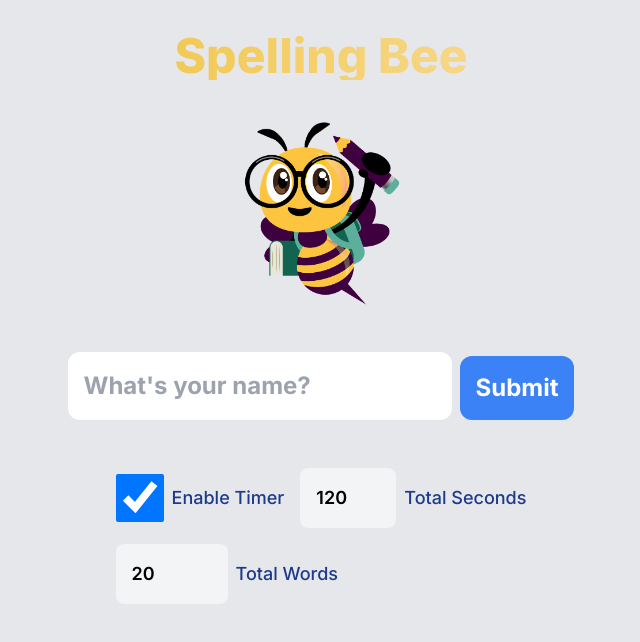
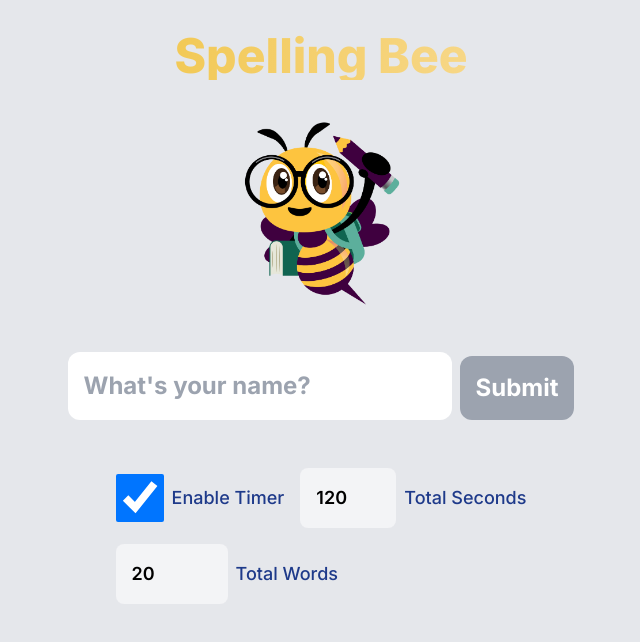
Before and after one commit to christiancrisologo/spelling-bee-app, a Next.js app: page / in a window 1280 px wide. Shown: the top 642 px of the page, without its empty margins (319-959 px from the left). Built offline with nearby package versions, Linux system fonts and the light colour scheme.

Commit message:
Refactor compononts to use Page routing and add game results

```diff
--- a/app/ui/SpellingBee.tsx
+++ b/app/bee/ui/SpellingBee.tsx
@@ -1,18 +1,19 @@
 "use client"
 
 import React, { ReactNode, useEffect, useState } from 'react';
-import { Word  as WordType } from '../lib/definitions';
+import { Word  as WordType } from '../../lib/definitions';
 import TopBar from './TopBar';
-import { SpeechSynthType, getSpeechSynth } from '../lib/SpeechSynth';
-import { getRandomItem, getRandomInt } from '../lib/utils';
+import { SpeechSynthType, getSpeechSynth } from '../../lib/SpeechSynth';
+import { getRandomItem, getRandomInt } from '../../lib/utils';
 import BottomBar from './BottomBar';
-import Spinner from './Spinner';
+import Spinner from '../../ui/Spinner';
+import { useSearchParams } from 'next/navigation';
 
 export type SpellingBeeProps = {
-  words: any[]
-  playerName: string
-  enableTimer: boolean
-  totalWords: number
+  words: WordType[]
+  // playerName: string
+  // enableTimer: boolean
+  // totalWords: number
 }
 
 type OptButtonType = {
@@ -58,16 +59,25 @@ const wrongResponses = [
 ];
 
 const SpellingBee = (props: SpellingBeeProps) => {
-  const { words, playerName, enableTimer, totalWords } = props;
+  const { words } = props;
+  const searchParams = useSearchParams()!;
+  console.log(searchParams);
   const [speech, setSpeech] = useState<SpeechSynthType | undefined>();
-  const [userInput, setUserInput] = useState('');
+  const [userAnswerInput, setUserAnswerInput] = useState('');
   const [gameWords, setGameWords] = useState<WordType[]>(words);
   const [currentWord, setCurrentWord] = useState<WordType>();
   const [score, setScore] = useState(0);
-  const [completedWords, setCompletedWords] = useState(0);
+  const [roundCount, setRoundCount] = useState(0);
+  const [correctWords, setCorrectWords] = useState(0);
   const [skippedWords, setSkippeddWords] = useState(0);
   const [gameStatus, setGameStatus] = useState('start');
   const [restartTimer, setRestartTimer] = useState(false);
+
+  // params
+  const playerName = searchParams.get('playerName') || 'no-name';
+  const enableTimer = !!searchParams.get('enableTimer') || false;
+  const totalWords = parseInt(searchParams.get('totalWords')!) || 10;
+  const totalSeconds = parseInt(searchParams.get('totalSeconds')!) || 60;
 
   useEffect( ()=> {
     if (typeof window !== undefined && !speech) {
@@ -101,28 +111,35 @@ const SpellingBee = (props: SpellingBeeProps) => {
     setGameStatus('answer-correct');
     speakRandomResponse(correctResponses);
     setScore(score+10);
-    setCompletedWords(completedWords+1);
+    setCorrectWords(correctWords+1);
     setTimeout(() => {
       nextWord();
     }, 2000)
   }
 
   const checkSpelling = () => {
-    if (userInput.trim().toLowerCase() === currentWord?.word!.toLowerCase()) {
+    if (userAnswerInput.trim().toLowerCase() === currentWord?.word!.toLowerCase()) {
       answerIsCorrect();
     } else {
       speakRandomResponse(wrongResponses);
     }
   };
 
+  const validateIsGameOver = () => {
+    if (roundCount >= totalWords) {
+      return true;
+    }
+    return false;
+  }
 
   const nextWord = () => {
-    setUserInput('');
+    setUserAnswerInput('');
     setTimeout(() => {
       createNewWord();
       setGameStatus('playing');
       setRestartTimer(true);
-    },1000);
+      setRoundCount(roundCount+1);
+    }, 1000);
 
   }
 
@@ -131,14 +148,17 @@ const SpellingBee = (props: SpellingBeeProps) => {
     setSkippeddWords(skippedWords+1);
     setRestartTimer(false);
     setTimeout(() => {
-      nextWord();
+      if (validateIsGameOver()) {
+        setGameStatus('game-over');
+      } else {
+        nextWord();
+      }
     },3000)
   }
 
   const gameStart = () => {
     nextWord();
   }
-
 
   const hint = () => {
     const hints = [
@@ -150,7 +170,7 @@ const SpellingBee = (props: SpellingBeeProps) => {
   }
 
   const onQuit = () => {
-    window.location.reload();
+    window.location.href = '/';
   }
 
   const onTimerOver = () => {
@@ -159,20 +179,37 @@ const SpellingBee = (props: SpellingBeeProps) => {
     speakRandomResponse(timerOutResponses);
     setTimeout(() => {
       setRestartTimer(false);
-      nextWord();
+      if (validateIsGameOver()) {
+        setGameStatus('game-over');
+      } else {
+        nextWord();
+      }
     },1000);
   }
+
+  const onWordSubmit = () => {
+    checkSpelling();
+  }
+
+  const handleKeyDown = (event: any) => {
+    if (event.keyCode === 13) {
+      onWordSubmit();
+    }
+  };
 
   const isReady =  words.length && !!speech;
   const wordToSpeak = currentWord?.word;
 
-  return (<div className="flex flex-col h-screen bg-gray-200 w-11/12">
+
+  return (<div className="flex flex-col h-screen bg-gray-200 w-full">
     <TopBar
       score={score}
       playerName={playerName}
       onTimerOver={onTimerOver}
       restartTimer={restartTimer}
-      enableTimer={enableTimer}/>
+      enableTimer={enableTimer}
+      totalSeconds={totalSeconds}
+    />
 
     {
       !isReady && (<Spinner />)
@@ -180,12 +217,12 @@ const SpellingBee = (props: SpellingBeeProps) => {
 
     {
      isReady && (
-      <div className="p-4 w-full mt-10">
+      <div className="p-4 w-11/12 mt-10 self-center">
         <div className="flex flex-col justify-center">
           {
             gameStatus === 'start' && (<div className='flex justify-center flex-col'>
               <button
-                className="bg-white px-5 py-3 rounded-xl text-2xl font-bold"
+                className="mt-1 p-4 bg-blue-500 text-white hover:bg-blue-700 focus:outline-none text-2xl font-bold rounded-xl disabled:bg-gray-400"
                 onClick={() => {
                   gameStart();
                 }}>
@@ -195,7 +232,7 @@ const SpellingBee = (props: SpellingBeeProps) => {
           }
           {
             gameStatus === 'playing' && (<button
-              className="bg-gray-100 p-4 mb-4 rounded-xl text-xl font-bold hover:bg-orange-200 border"
+              className="bg-orange-100 p-4 mb-4 rounded-xl text-xl font-bold hover:bg-orange-200 border"
               onClick={() => {
                 skipWord();
               }}>
@@ -229,13 +266,15 @@ const SpellingBee = (props: SpellingBeeProps) => {
                       <input  type="text" name="word-input" id="word-input"
                         className="bg-white p-4 rounded-xl text-2xl font-bold"
                         placeholder="Spell the word here!"
-                        value={userInput}
-                        onChange={(e) => setUserInput(e.target.value)}
+                        value={userAnswerInput}
+                        onChange={(e) => setUserAnswerInput(e.target.value)}
+                        onKeyDown={handleKeyDown}
                         disabled={!currentWord?.word} />
                       <button
-                        className="mt-1 p-4 bg-blue-500 text-white hover:bg-blue-700 focus:outline-none text-2xl font-bold rounded-xl"
-                        onClick={()=> checkSpelling()}
-                        disabled={!userInput.length}
+                        className="mt-1 p-4 bg-blue-500 text-white hover:bg-blue-700 focus:outline-none text-2xl font-bold rounded-xl disabled:bg-gray-400"
+                        onClick={onWordSubmit}
+                        disabled={!userAnswerInput.length}
+                        onKeyDown={handleKeyDown}
                         >
                           Submit
                       </button>
@@ -256,13 +295,38 @@ const SpellingBee = (props: SpellingBeeProps) => {
                 </div>)
             }
 
+            {
+              gameStatus === "game-over" && (
+                <div className="md:w-1/2 self-center mt-2">
+                    <h1 className="text-center mb-8 text-4xl font-extrabold">
+                      Good Job <span className="text-orange-700">{playerName} </span>!
+                    </h1>
+                    <div className="mt-4 bg-slate-100 border-gray-400 rounded-xl p-4 border-4 shadow-sm ">
+                      <h2 className="text-blue-500 text-center text-2xl font-extrabold">Your Spelling Bee Result</h2>
+                      <div className="flex-col mt-4">
+                        <div className="p-2 flex flex-row">
+                          <span className="text-gray-700 flex py-1 me-2 w-40">Total scores </span>
+                          <div className="py-1 px-2 rounded text-white bg-slate-400 font-semibold">{score}</div>
+                        </div>
+                        <div className="p-2 flex flex-row">
+                            <span className="text-gray-700 flex py-1 me-2 w-40">Wrong answers </span>
+                            <div className="py-1 px-2 rounded text-white bg-slate-400 font-semibold">{skippedWords}</div>
+                        </div>
+
+                      </div>
+                  </div>
+                </div>
+              )
+            }
+
         </div>
       </div>)
     }
 
     <BottomBar
+      roundCount={roundCount}
       skippedWords={skippedWords}
-      completedWords={completedWords}
+      correctWords={correctWords}
       totalWords={totalWords}
       onQuit={onQuit} />
 
--- a/app/page.tsx
+++ b/app/page.tsx
@@ -1,13 +1,43 @@
-import { fetchWords } from "./lib/data";
-import Main from "./ui/Main";
-import data from './data.json';
+// import { fetchWords } from "./lib/data";
+// import Main from "./ui/Main";
+// import data from './data.json';
+import Image from 'next/image';
+import StartScreen, { UserSettings } from "./ui/StartScreen";
 
-export default async function Home() {
-  const words = data;
+export default async function Main() {
 
   return (
-    <main className="flex min-h-screen w-full flex-col items-center justify-between">
-      <Main words={words} />
+    <main className="flex min-h-screen w-full bg-gray-200">
+      <div className="flex flex-col items-center justify-between g-gray-200 w-full">
+        <div className="mt-4 p-4 w-full">
+          <div className="flex flex-col justify-center">
+            <h1 className="text-center mb-8 text-5xl  font-extrabold bg-gradient-to-r from-yellow-500  to-orange-100 inline-block text-transparent bg-clip-text text-shadow-md ">
+              Spelling Bee
+            </h1>
+            <div className="flex justify-center">
+                <Image
+                    src="/spelling-bee-image.png"
+                    alt="Spelling Bee"
+                    width="200" height="200"
+                  />
+            </div>
+             { typeof window === undefined &&
+                <div  className="flex items-center p-4 mb-4 text-red-800 border-t-4 border-red-300 bg-red-50 w-auto self-center mt-8" role="alert">
+                    <svg className="flex-shrink-0 w-4 h-4" aria-hidden="true" xmlns="http://www.w3.org/2000/svg" fill="currentColor" viewBox="0 0 20 20">
+                      <path d="M10 .5a9.5 9.5 0 1 0 9.5 9.5A9.51 9.51 0 0 0 10 .5ZM9.5 4a1.5 1.5 0 1 1 0 3 1.5 1.5 0 0 1 0-3ZM12 15H8a1 1 0 0 1 0-2h1v-3H8a1 1 0 0 1 0-2h2a1 1 0 0 1 1 1v4h1a1 1 0 0 1 0 2Z"/>
+                    </svg>
+                    <div className="ms-3 text-sm font-medium">
+                      Sorry! Your browser does not support <a href="https://developer.mozilla.org/en-US/docs/Web/API/SpeechSynthesis" className="font-semibold underline hover:no-underline">SpeechSynthesis</a>.
+                    </div>
+                </div>
+            }
+            {
+              typeof window !== undefined && (<StartScreen  />)
+            }
+
+          </div>
+        </div>
+      </div>
     </main>
   );
 }
--- a/app/ui/Main.tsx
+++ /dev/null
@@ -1,42 +0,0 @@
-"use client"
-
-import StartScreen, { UserSettings } from "./StartScreen";
-import { useState } from "react";
-import SpellingBee from './SpellingBee';
-
-type MainProps = {
-    words: any[]
-}
-
-export default function Main(props: MainProps) {
-  const { words } = props;
-  const [playerName, setPlayerName] = useState('Chloe');
-  const [gameStatus, setGameStatus] = useState('start');
-  const [enableTimer, setEnableTimer] = useState(true);
-  const [totalWords, setTotalWords] = useState(20);
-
-  const onStart = (userSettings: UserSettings) => {
-    setPlayerName(userSettings.playerName);
-    setEnableTimer(userSettings.enableTimer);
-    setTotalWords(userSettings.totalWords);
-    setGameStatus('game');
-  }
-
-  const isReady = !!words.length;
-
-  return (
-    <div className="flex flex-col w-full items-center justify-between">
-      {
-        gameStatus === 'start' && (<StartScreen onSubmit={onStart} isReady={isReady} />)
-      }
-      {
-        gameStatus === 'game' && (<SpellingBee
-                words={words}
-                enableTimer={enableTimer}
-                playerName={playerName}
-                totalWords={totalWords}
-            />)
-      }
-    </div>
-  );
-}
--- a/app/ui/StartScreen.tsx
+++ b/app/ui/StartScreen.tsx
@@ -1,8 +1,9 @@
 "use client"
 
-import React, {useState } from 'react';
+import React, {useCallback, useState } from 'react';
+import { useRouter, useSearchParams } from 'next/navigation';
 import Image from 'next/image';
-import Spinner from './Spinner';
+// import Spinner from './Spinner';
 
 export type UserSettings = {
   totalWords: number
@@ -11,37 +12,28 @@ export type UserSettings = {
   totalSeconds: number
 }
 
-type StartScreenProps = {
-  onSubmit: (userSettings: UserSettings) => void
-  isReady: boolean
-}
-
-const StartScreen = (props: StartScreenProps) => {
+const StartScreen = () => {
+  const searchParams = useSearchParams()!;
+  const router = useRouter();
   const [playerName, setPlayerName] = useState('');
   const [enableTimer, setEnableTimer] = useState(true);
   const [totalWords, setTotalWords] = useState(20);
   const [totalSeconds, setTotalSeconds] = useState(120);
-  const { onSubmit, isReady } = props
 
-  return (<div className="flex flex-col h-screen bg-gray-200 w-full">
-    {
-      !isReady && (<Spinner />)
-    }
+  const onSubmit = useCallback(
+    () => {
+      const params = new URLSearchParams(searchParams);
+      params.set('playerName', playerName);
+      params.set('enableTimer', String(enableTimer));
+      params.set('totalWords', String(totalWords));
+      params.set('totalSeconds', String(totalSeconds));
 
-    {
-     isReady && (
-      <div className="mt-4 p-4 w-full">
-        <div className="flex flex-col justify-center">
-          <h1 className="text-center mb-8 text-5xl  font-extrabold bg-gradient-to-r from-yellow-500  to-orange-100 inline-block text-transparent bg-clip-text text-shadow-md ">
-            Spelling Bee
-          </h1>
-            <div className="flex justify-center">
-                <Image
-                    src="/spelling-bee-image.png"
-                    alt="Spelling Bee"
-                    width="200" height="200"
-                  />
-            </div>
+      router.push('/bee' + '?' + params.toString());
+    },
+    [enableTimer, playerName, router, searchParams, totalSeconds, totalWords],
+  );
+
+  return (<div className="flex flex-col justify-center">
       <div className="flex mt-8 justify-center flex-col md:flex-row mx-6 md:mx-4">
         <input type="text" name="word-input" id="word-input"
           className="bg-white p-4 rounded-xl text-2xl font-bold md:me-2"
@@ -49,8 +41,8 @@ const StartScreen = (props: StartScreenProps) => {
           value={playerName}
           onChange={(e) => setPlayerName(e.target.value)} />
         <button
-                className="mt-1 p-4 bg-blue-500 text-white hover:bg-blue-700 focus:outline-none text-2xl font-bold rounded-xl"
-                onClick={()=> onSubmit && onSubmit({playerName, totalWords, enableTimer})}
+          className="mt-1 p-4 bg-blue-500 text-white hover:bg-blue-700 focus:outline-none text-2xl font-bold rounded-xl disabled:bg-gray-400"
+          onClick={() => { onSubmit(); }}
           disabled={!playerName.length}
           >
             Submit
@@ -95,11 +87,7 @@ const StartScreen = (props: StartScreenProps) => {
           </div>
         </div>
       </div>
-        </div>
-      </div>)
-    }
-  </div>
-  );
+  </div>);
 };
 
 export default StartScreen;
```
Also changed, not shown: app/bee/page.tsx (added, +21 -0 lines), app/bee/ui/BottomBar.tsx (renamed from app/ui/BottomBar.tsx, +6 -5 lines), app/bee/ui/TopBar.tsx (renamed from app/ui/TopBar.tsx, +5 -5 lines), app/bee/ui/GameTimer.tsx (renamed from app/ui/GameTimer.tsx), app/ui/Spinner.tsx (indentation only). Lines whose indentation alone changed are shown as unchanged.
